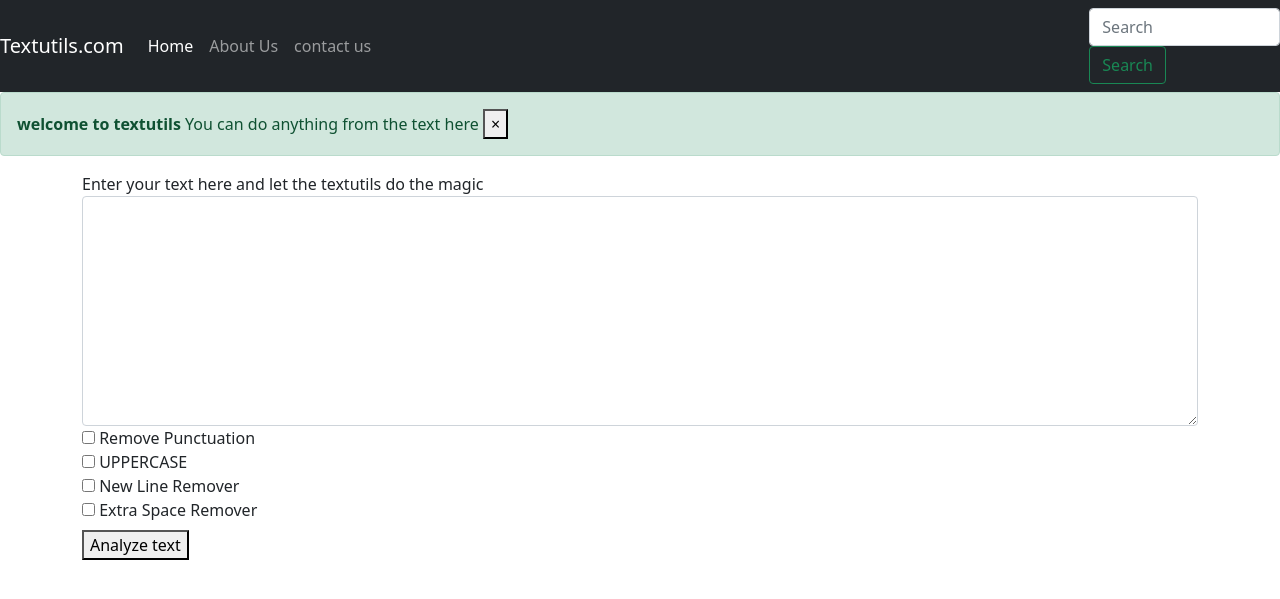
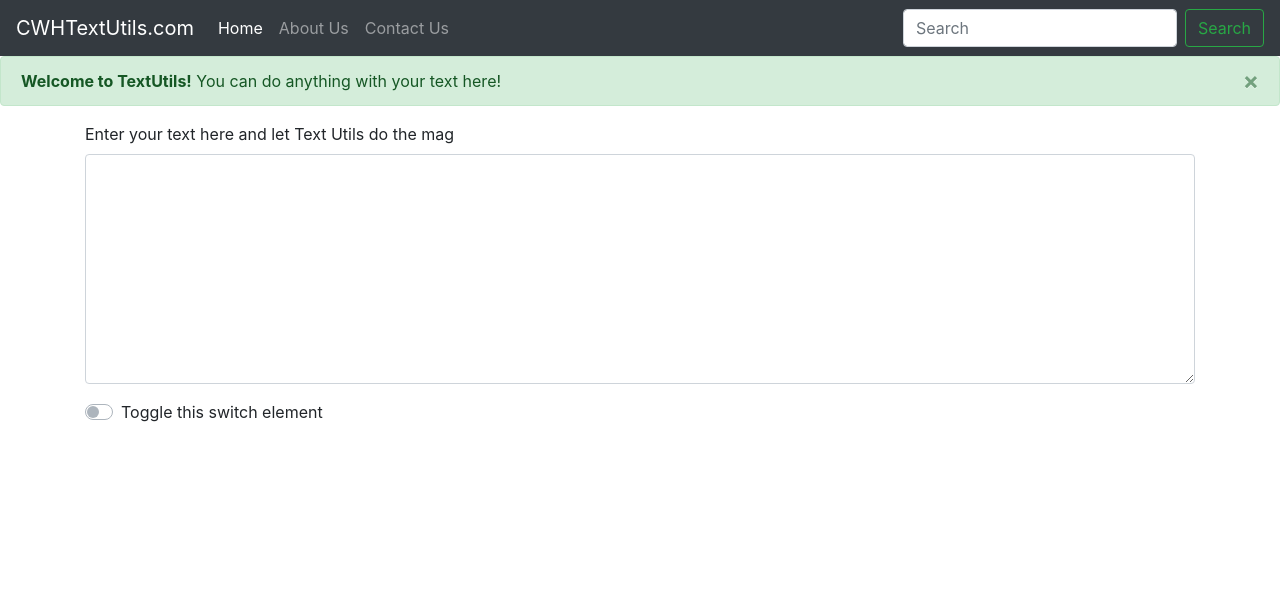
Before and after one commit to archanalohani/textutils, a Django app: page / in a window 1280 px wide. Shown: the top 599 px of the page. Run offline with Django 3.2, Linux system fonts and the light colour scheme; some libraries are stand-ins or nearby versions.

Commit message:
Fixed index2 file

```diff
--- a/templates/index2.html
+++ b/templates/index2.html
@@ -1,132 +1,75 @@
-<!DOCTYPE html>
+<!doctype html>
 <html lang="en">
 
 <head>
-
   <!-- Required meta tags -->
   <meta charset="utf-8">
-  <meta name="viewport" content="width=device-width, initial-scale=1,shrink-to-fit=no">
+  <meta name="viewport" content="width=device-width, initial-scale=1, shrink-to-fit=no">
 
   <!-- Bootstrap CSS -->
-  <link href="https://cdn.jsdelivr.net/npm/bootstrap@5.0.0-beta1/dist/css/bootstrap.min.css" rel="stylesheet"
-    integrity="sha384-giJF6kkoqNQ00vy+HMDP7azOuL0xtbfIcaT9wjKHr8RbDVddVHyTfAAsrekwKmP1" crossorigin="anonymous">
+  <link rel="stylesheet" href="https://stackpath.bootstrapcdn.com/bootstrap/4.2.1/css/bootstrap.min.css"
+    integrity="sha384-GJzZqFGwb1QTTN6wy59ffF1BuGJpLSa9DkKMp0DgiMDm4iYMj70gZWKYbI706tWS" crossorigin="anonymous">
 
-  <title>Textutils.com</title>
+  <title>CWH Text Utils</title>
 </head>
 
 <body>
   <nav class="navbar navbar-expand-lg navbar-dark bg-dark">
-    <a class="navbar-brand" href="#">Textutils.com</a>
-    <button class="navbar-toggler" type="button" data-bs-toggle="" data-bs-target="#navbarNavDropdown"
+    <a class="navbar-brand" href="#">CWHTextUtils.com</a>
+    <button class="navbar-toggler" type="button" data-toggle="collapse" data-target="#navbarNavDropdown"
       aria-controls="navbarNavDropdown" aria-expanded="false" aria-label="Toggle navigation">
       <span class="navbar-toggler-icon"></span>
     </button>
     <div class="collapse navbar-collapse" id="navbarNavDropdown">
       <ul class="navbar-nav">
-        <li class="nav-item">
-          <a class="nav-link active" aria-current="page" href="#">Home</a>
+        <li class="nav-item active">
+          <a class="nav-link" href="#">Home <span class="sr-only">(current)</span></a>
         </li>
         <li class="nav-item">
           <a class="nav-link" href="#">About Us</a>
         </li>
         <li class="nav-item">
-          <a class="nav-link" href="#">contact us</a>
+          <a class="nav-link" href="#">Contact Us</a>
         </li>
-
-
       </ul>
     </div>
-
-
-
     <form class="form-inline">
       <input class="form-control mr-sm-2" type="search" placeholder="Search" aria-label="Search">
       <button class="btn btn-outline-success my-2 my-sm-0" type="submit">Search</button>
     </form>
   </nav>
   <div class="alert alert-success alert-dismissible fade show" role="alert">
-    <strong>welcome to textutils</strong> You can do anything from the text here
+    <strong>Welcome to TextUtils!</strong> You can do anything with your text here!
     <button type="button" class="close" data-dismiss="alert" aria-label="Close">
-      <span aria-hidden="true">&times</span>
+      <span aria-hidden="true">&times;</span>
     </button>
   </div>
+
   <div class="container">
     <form>
-
       <div class="form-group">
-        <label for="exampleformcontrolTextarea1">Enter your text here and let the textutils do the magic</label>
-        <textarea class="form-control" name="text" id="exampleformControlTextarea1" rows="9"></textarea>
+        <label for="exampleFormControlTextarea1">Enter your text here and let Text Utils do the mag</label>
+        <textarea class="form-control" id="exampleFormControlTextarea1" rows="9"></textarea>
       </div>
     </form>
-
     <div class="custom-control custom-switch">
-      <input type="checkbox" name="removepunc" class="custom-control-input" id="customSwitch1">
-      <label class="custom-control-label" for="customSwitch1">Remove Punctuation</label>
+      <input type="checkbox" class="custom-control-input" id="customSwitch1">
+      <label class="custom-control-label" for="customSwitch1">Toggle this switch element</label>
     </div>
-
-
-    <div class="custom-control custom-switch">
-      <input type="checkbox" name="fullcaps" class="custom-control-input" id="custom-switch2">
-      <label class="custom-control-label" for="customSwitch2">UPPERCASE</label>
-    </div>
-
-
-    <div class="custom-control custom-switch">
-      <input type="checkbox" name="newlineremover" class="custom-control-input" id="custom-switch3">
-      <label class="custom-control-label" for="customswitch3">New Line Remover</label>
-    </div>
-
-    <div class="custom-control custom-switch">
-      <input type="checkbox" name="extraspaceremover" class="custom-control-input" id="custom-switch4">
-      <label class="custom-control-label" for="customswitch4">Extra Space Remover</label>
-    </div>
-
-    <div>
-
-      <button type="submit" class="btn-btn-dark mt-2">Analyze text</button>
-    </div>
-
-
-
-
-
-
-
   </div>
 
 
-
-
-
-
-
-
-
-
-
-
-  </div>
-
-
-
-
-
-
-  <!-- Optional JavaScript; choose one of the two! -->
-
-  <!-- Option 1: Bootstrap Bundle with Popper -->
-  <script src="https://cdn.jsdelivr.net/npm/bootstrap@5.0.0-beta1/dist/js/bootstrap.bundle.min.js"
-    integrity="sha384-ygbV9kiqUc6oa4msXn9868pTtWMgiQaeYH7/t7LECLbyPA2x65Kgf80OJFdroafW"
+  <!-- Optional JavaScript -->
+  <!-- jQuery first, then Popper.js, then Bootstrap JS -->
+  <script src="https://code.jquery.com/jquery-3.3.1.slim.min.js"
+    integrity="sha384-q8i/X+965DzO0rT7abK41JStQIAqVgRVzpbzo5smXKp4YfRvH+8abtTE1Pi6jizo"
     crossorigin="anonymous"></script>
-
-  <!-- Option 2: Separate Popper and Bootstrap JS -->
-  <!--
-        <script src="https://cdn.jsdelivr.net/npm/@popperjs/core@2.5.4/dist/umd/popper.min.js" integrity="sha384-q2kxQ16AaE6UbzuKqyBE9/u/KzioAlnx2maXQHiDX9d4/zp8Ok3f+M7DPm+Ib6IU" crossorigin="anonymous"></script>
-        <script src="https://cdn.jsdelivr.net/npm/bootstrap@5.0.0-beta1/dist/js/bootstrap.min.js" integrity="sha384-pQQkAEnwaBkjpqZ8RU1fF1AKtTcHJwFl3pblpTlHXybJjHpMYo79HY3hIi4NKxyj" crossorigin="anonymous"></script>
-        -->
+  <script src="https://cdnjs.cloudflare.com/ajax/libs/popper.js/1.14.6/umd/popper.min.js"
+    integrity="sha384-wHAiFfRlMFy6i5SRaxvfOCifBUQy1xHdJ/yoi7FRNXMRBu5WHdZYu1hA6ZOblgut"
+    crossorigin="anonymous"></script>
+  <script src="https://stackpath.bootstrapcdn.com/bootstrap/4.2.1/js/bootstrap.min.js"
+    integrity="sha384-B0UglyR+jN6CkvvICOB2joaf5I4l3gm9GU6Hc1og6Ls7i6U/mkkaduKaBhlAXv9k"
+    crossorigin="anonymous"></script>
 </body>
 
 </html>
-</body>
-
-</html>
```
